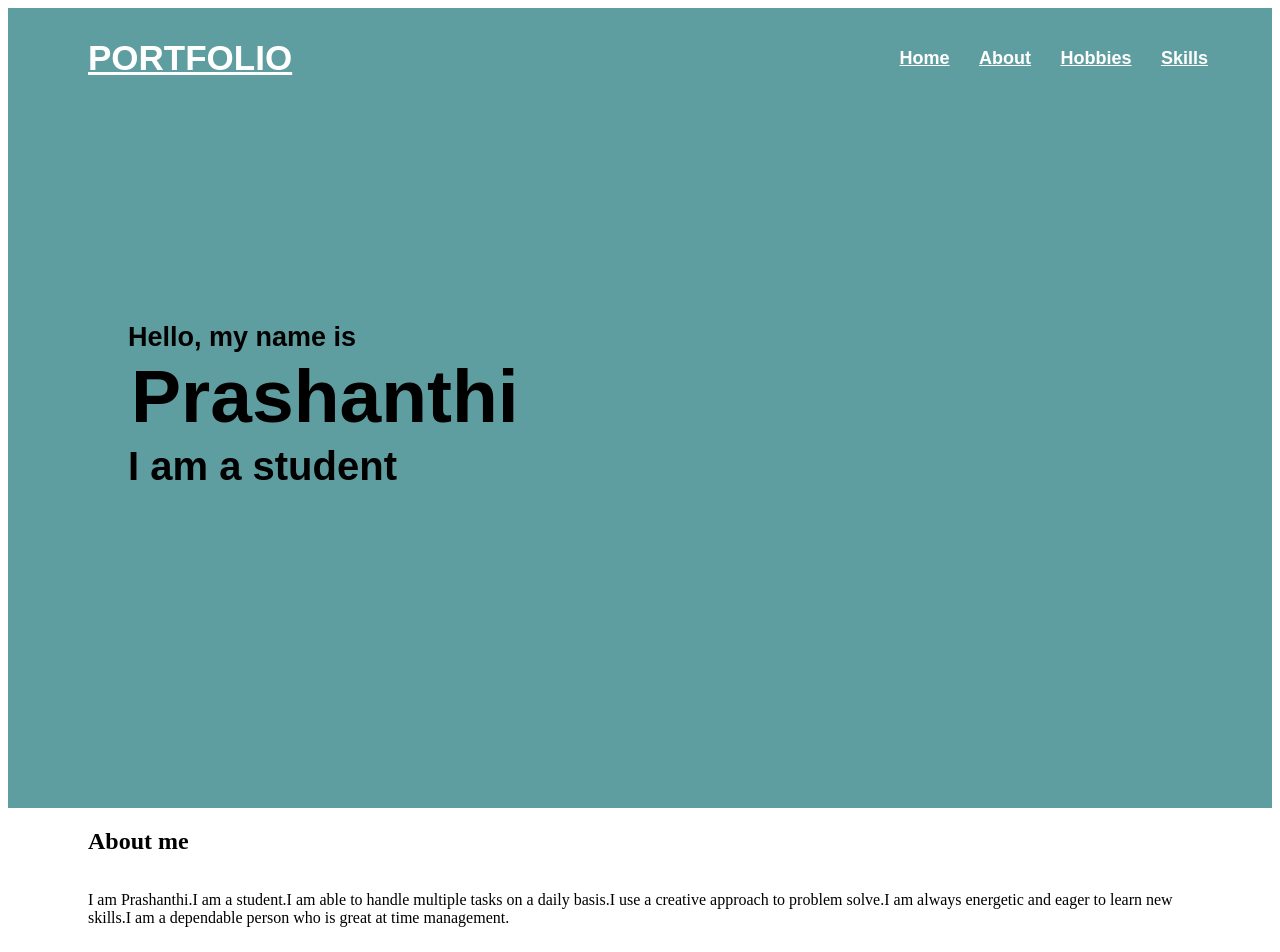
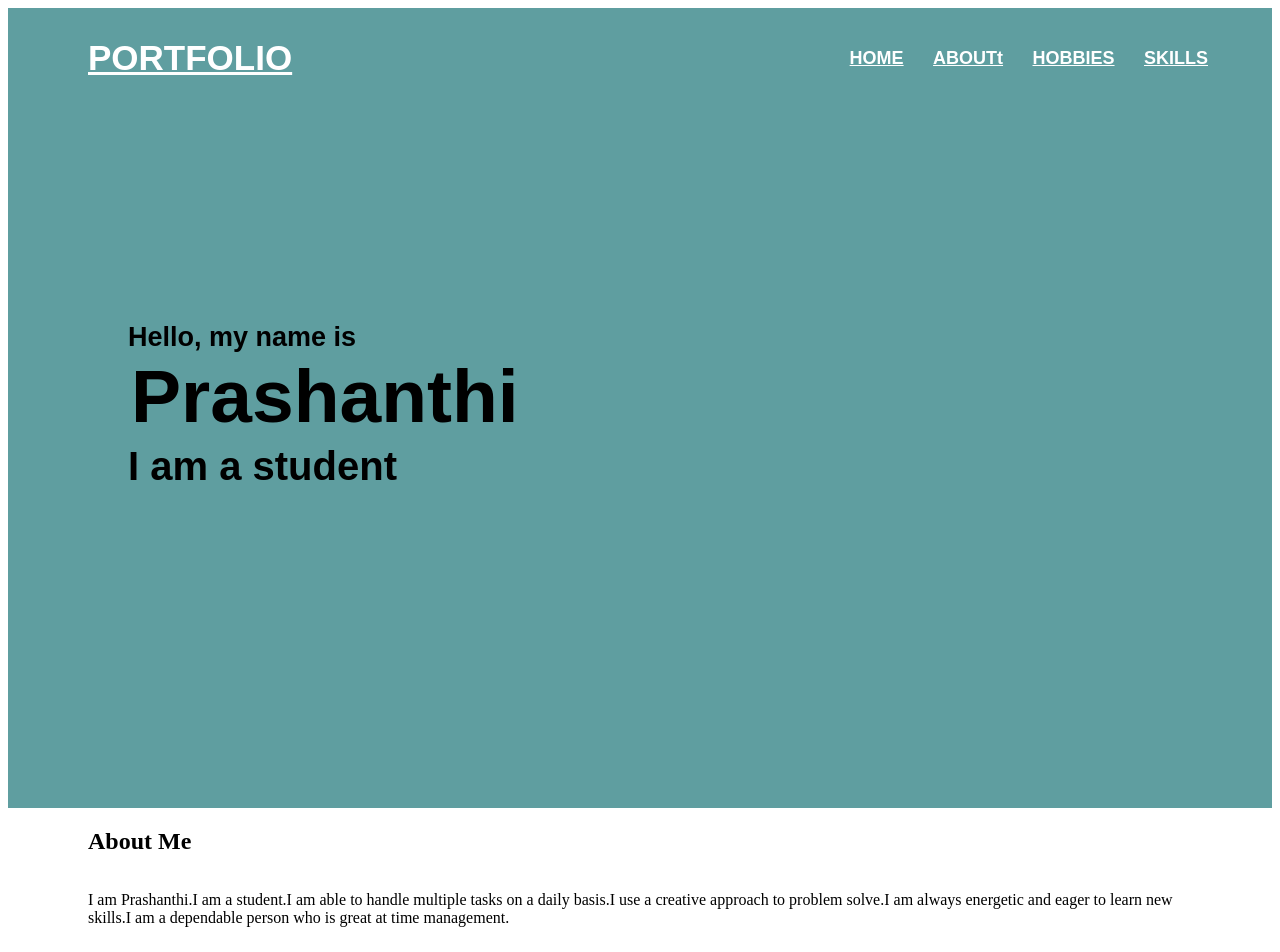
Before and after one commit to Prashanthi246/Profile, a plain HTML site: page index.html in a window 1280 px wide. Shown: the top 952 px of the page. Drawn offline with nearby package versions, Linux system fonts and the light colour scheme.

Commit message:
Update index.html

```diff
--- a/index.html
+++ b/index.html
@@ -17,10 +17,10 @@
             <div class="max-width">
                 <div class="logo"><a href="#">PORTFOLIO</a></div>
                 <u1 class="menu">
-                    <li><a href="#home"><b>Home</b></a></li>
-                    <li><a href="#about"><b>About</b></a></li>
-                    <li><a href="#hobbies"><b>Hobbies</b></a></li>
-                    <li><a href="#skills"><b>Skills</b></a></li>
+                    <li><a href="#home"><b>HOME</b></a></li>
+                    <li><a href="#about"><b>ABOUTt</b></a></li>
+                    <li><a href="#hobbies"><b>HOBBIES</b></a></li>
+                    <li><a href="#skills"><b>SKILLS</b></a></li>
                 </u1>
             </div>
         </nav>
@@ -37,7 +37,7 @@
 
         <section class="about" id="about">
             <div class="max-width">
-                <h2 class="title">About me</h2>
+                <h2 class="title">About Me</h2>
                 <div class="about-content">
                    <p>I am Prashanthi.I am a student.I am able to handle multiple tasks on a daily basis.I use a creative approach to problem solve.I am always energetic and eager to learn new skills.I am a dependable person who is great at time management.</p>
                 </div>
```
